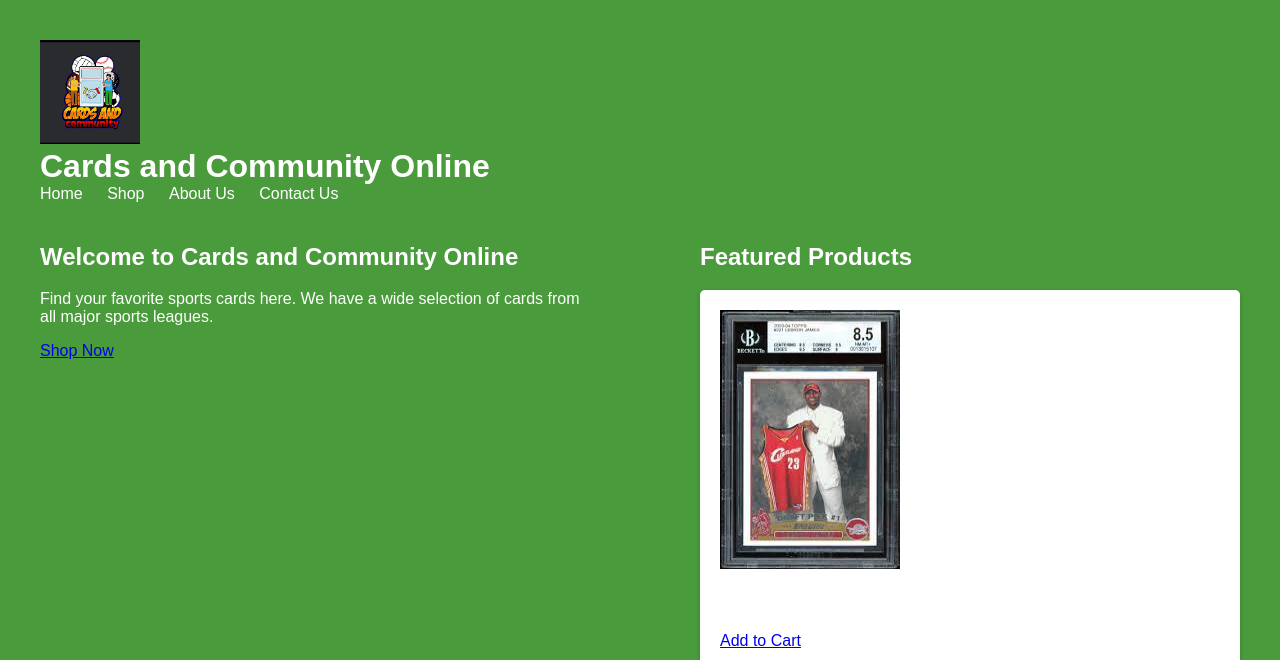
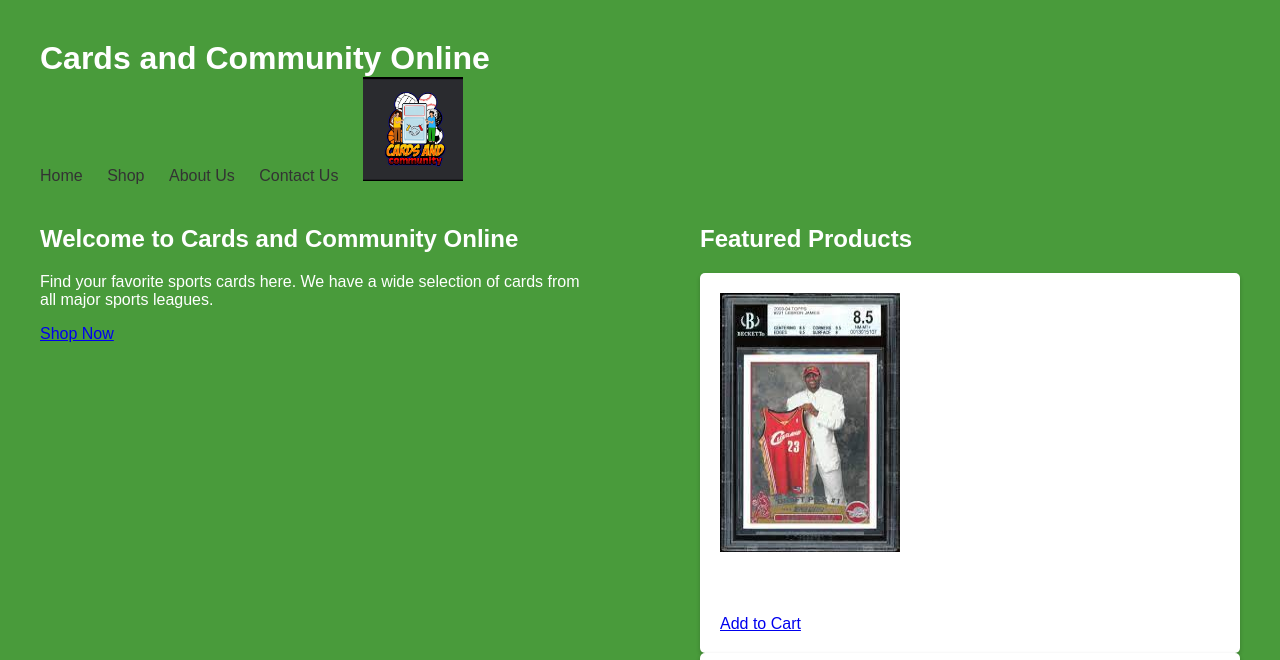
Before and after one commit to JacobFullerOBU/JacobFullerOBU.github.io, a plain HTML site: page index.html in a window 1280 px wide. Shown: the top 660 px of the page. Drawn offline with Linux system fonts and the light colour scheme.

Commit message:
working on logo

```diff
--- a/HTML/style.css
+++ b/HTML/style.css
@@ -79,3 +79,23 @@ h2 {
 	max-width: 100%;
 	height: auto;
 }
+nav {
+	display: inline-block;
+	vertical-align: middle;
+}
+
+nav ul {
+	list-style: none;
+	margin: 0;
+	padding: 0;
+}
+
+nav li {
+	display: inline-block;
+	margin-right: 20px;
+}
+
+nav a {
+	color: #333;
+	text-decoration: none;
+}
--- a/index.html
+++ b/index.html
@@ -9,9 +9,7 @@
 <body>
 	<header>
 		<header>
-		<div class="logo">
-			<img src="Images\C&C Logo.jpeg" alt="My Site Logo">
-		</div>
+
 		<h1>Cards and Community Online</h1>
 		<nav>
 			<ul>
@@ -21,6 +19,9 @@
 				<li><a href="contact.html">Contact Us</a></li>
 			</ul>
 		</nav>
+		<div class="logo">
+			<img src="Images\C&C Logo.jpeg" alt="My Site Logo">
+		</div>
 	</header>
 	<main>
 		<section class="hero">
```
